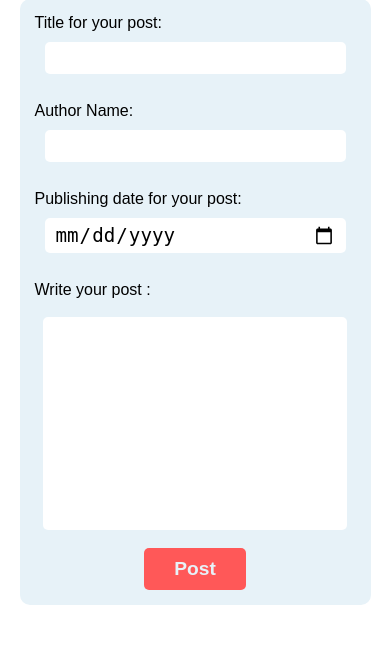
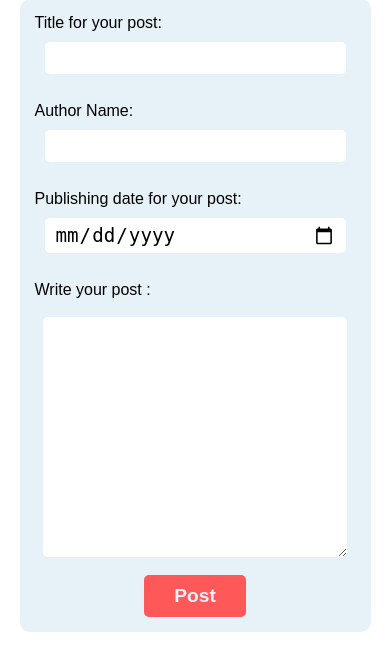
Before and after one commit to sherlock6147/django-blog, a Django app: page /blog/create/ in a window 390 px wide. Shown: the part 85-756 px from the top of the page. Run offline with Django 3.2, Linux system fonts and the light colour scheme.

Commit message:
made some changes

```diff
--- a/blogWebsite/blog/static/blog/create.css
+++ b/blogWebsite/blog/static/blog/create.css
@@ -16,7 +16,7 @@ form{
     justify-content: center;
     /* align-items: center; */
 }
-input{
+input,textarea{
     flex: 1;
     border:none;
     font-size: 1.2rem;
--- a/blogWebsite/blog/static/blog/index.css
+++ b/blogWebsite/blog/static/blog/index.css
@@ -53,8 +53,8 @@ nav ul li a{
 .post-author h3{
     color: rgb(27, 46, 61);
     font-size: 0.9rem;
-    margin-bottom: 20px;
     font-weight: 600;
+    margin: 10px 0px;
 }
 .post-holder a{
     text-decoration: none;
--- a/blogWebsite/blog/templates/blog/create.html
+++ b/blogWebsite/blog/templates/blog/create.html
@@ -30,7 +30,7 @@
             <input type="date" name="pub_date" id="publishing_date">
             <br>
             <label for="content" id="content-label">Write your post :</label><br>
-            <input type="text" name="post_text" id="content">
+            <textarea name="post_text" id="content" cols="40" rows="10"></textarea>
             <br>
             <div id="btn-holder">
                 <input type="submit" value="Post" id="submit-btn">
--- a/blogWebsite/blogWebsite/urls.py
+++ b/blogWebsite/blogWebsite/urls.py
@@ -19,5 +19,5 @@ from django.urls import include,path
 urlpatterns = [
     path('admin/', admin.site.urls),
     path('blog/', include('blog.urls')),
-    # path('',include('blog.urls')),
+    path('',include('blog.urls')),
 ]
```
Also changed, not shown: blogWebsite/blog/static/blog/detail.css (+8 -5 lines).
